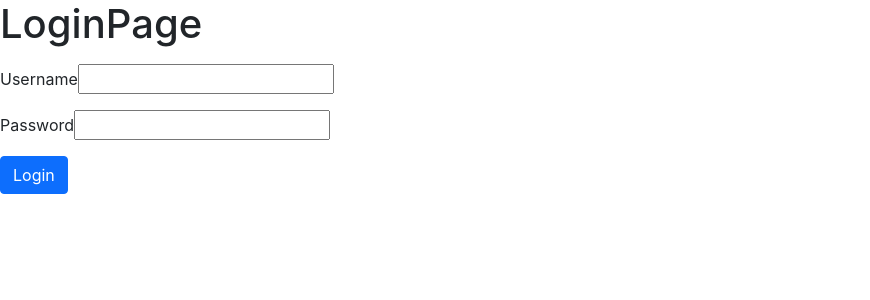
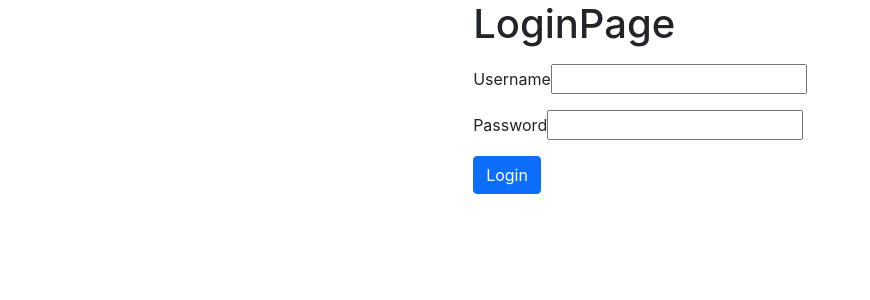
Before and after one commit to jitrakorn/TT3_Group3, a React (Create React App) app in the folder frontend/: page /login in a window 1280 px wide. Shown: the top 300 px of the page, without its empty margins (0-870 px from the left). Built offline with nearby package versions, Linux system fonts and the light colour scheme.

Commit message:
minor style changes

```diff
--- a/frontend/src/components/Login.js
+++ b/frontend/src/components/Login.js
@@ -6,7 +6,7 @@
   const [password, setPassword] = useState("");
 
   return (
-    <>
+    <div className="d-flex align-items-center justify-content-center">
       <form>
         <div className="mb-3">
           <h1>LoginPage</h1>
@@ -28,12 +28,11 @@
             value={password}
           />
         </div>
+        <Link to="/home" className="btn btn-primary">
+          Login
+        </Link>
       </form>
-
-      <Link to="/home" className="btn btn-primary">
-        Login
-      </Link>
-    </>
+    </div>
   );
 };
 
```
